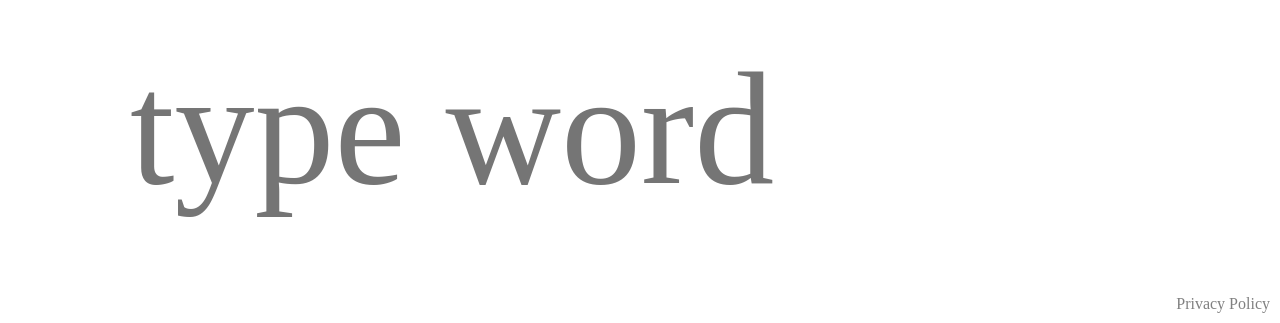
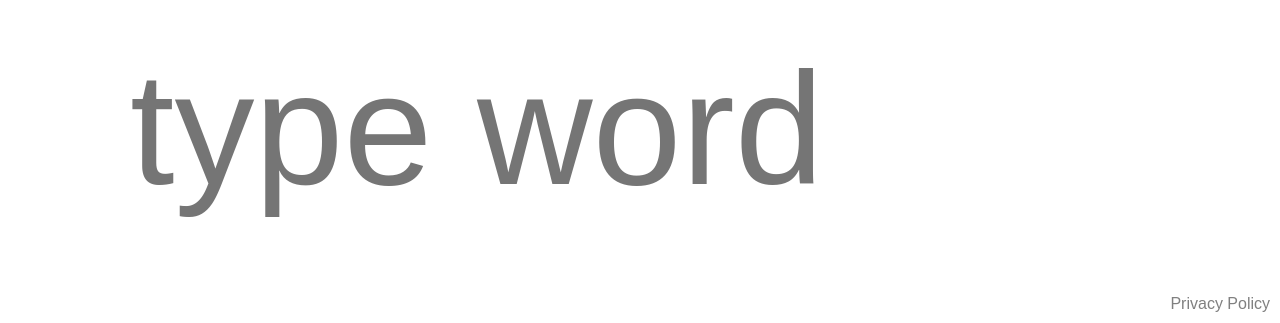
Before and after one commit to lastmj/aslfingerspelling, a browser extension: page public/index.html in a window 1280 px wide. Shown: the part 477-800 px from the top of the page. Drawn offline with Linux system fonts and the light colour scheme.

Commit message:
adds sans-serif

```diff
--- a/public/index.html
+++ b/public/index.html
@@ -53,7 +53,7 @@
 			position: absolute;
 			left: 10%;
 			top: 60%;
-			font-family: Ubuntu;
+			font-family: Ubuntu, sans-serif;
 			font-size: 10em;
 		}
 
@@ -63,7 +63,7 @@
 
 		#privacyPolicyButton {
 			color: grey;
-			font-family: Ubuntu;
+			font-family: Ubuntu, sans-serif;
 			position: absolute;
 			bottom: 10px;
 			right: 10px;
```
